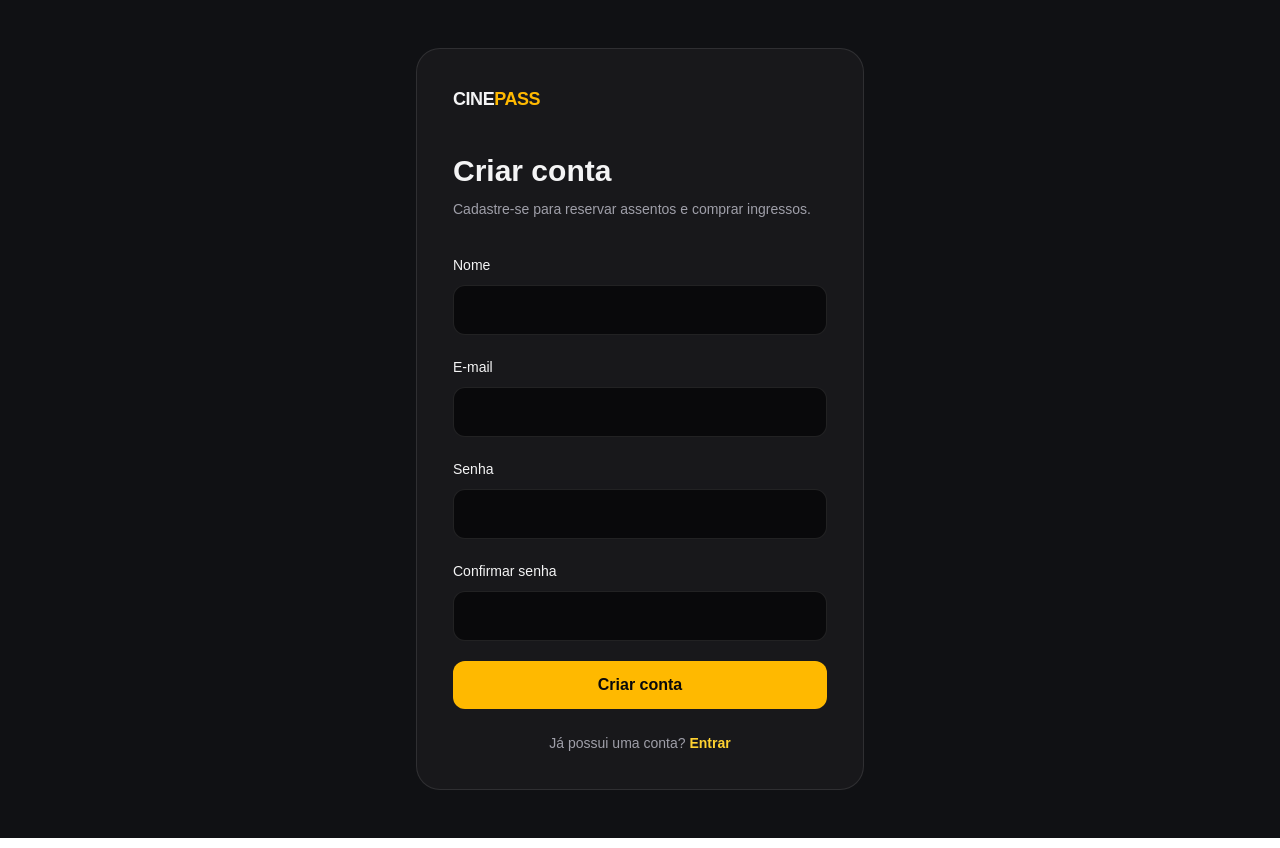
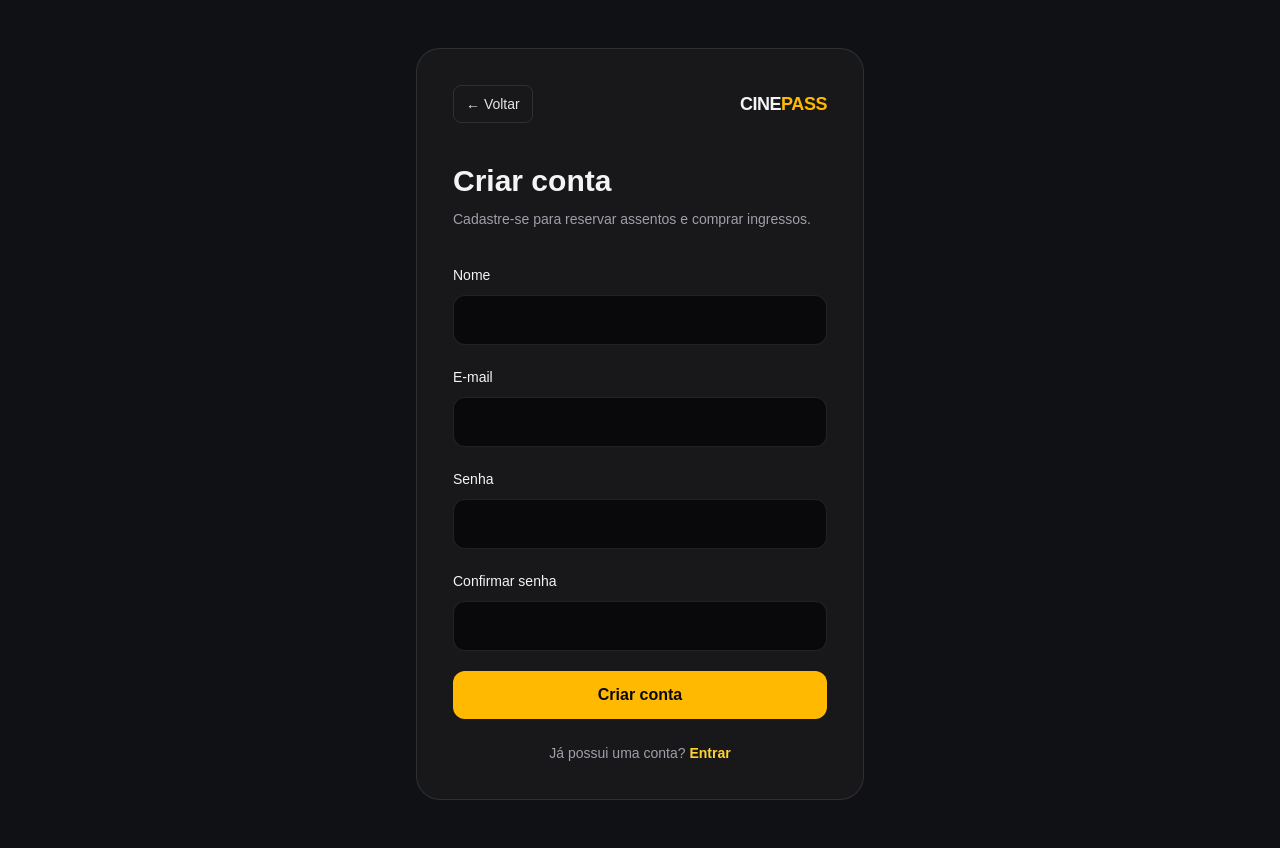
Before and after one commit to Phelipefb/ticket-shop, a Next.js app in the folder apps/web/: page /register in a window 1280 px wide. Built offline with nearby package versions, Linux system fonts and the light colour scheme; no server answers.

Commit message:
feat(web): add back navigation controls

```diff
--- a/apps/web/src/app/checkout/[reservationId]/page.tsx
+++ b/apps/web/src/app/checkout/[reservationId]/page.tsx
@@ -8,6 +8,7 @@ import {
   type PaymentResult,
   type Reservation,
 } from "@/lib/api";
+import { BackButton } from "@/components/back-button";
 
 function formatPrice(price: number) {
   return new Intl.NumberFormat("pt-BR", {
@@ -165,12 +166,16 @@ export default function CheckoutPage() {
   return (
     <main className="flex min-h-screen items-center justify-center bg-[#101114] px-6 py-12 text-zinc-100">
       <section className="w-full max-w-lg rounded-3xl border border-white/10 bg-zinc-900 p-7 sm:p-9">
+        <div className="flex items-center justify-between">
           <Link
             href="/"
             className="text-lg font-black tracking-tight text-zinc-100"
           >
             CINE<span className="text-amber-400">PASS</span>
           </Link>
+
+          <BackButton iconOnly />
+        </div>
 
         <p className="mt-10 text-sm font-bold tracking-[0.18em] text-amber-400">
           PAGAMENTO SIMULADO
--- a/apps/web/src/app/login/page.tsx
+++ b/apps/web/src/app/login/page.tsx
@@ -4,6 +4,7 @@ import Link from "next/link";
 import { useRouter } from "next/navigation";
 import { type FormEvent, useState } from "react";
 import { login } from "@/lib/api";
+import { BackButton } from "@/components/back-button";
 
 export default function LoginPage() {
   const router = useRouter();
@@ -40,12 +41,16 @@ export default function LoginPage() {
   return (
     <main className="flex min-h-screen items-center justify-center bg-[#101114] px-6 text-zinc-100">
       <section className="w-full max-w-md rounded-3xl border border-white/10 bg-zinc-900 p-7 sm:p-9">
+        <div className="flex items-center justify-between">
+          <BackButton />
+
           <Link
             href="/"
             className="text-lg font-black tracking-tight text-zinc-100"
           >
             CINE<span className="text-amber-400">PASS</span>
           </Link>
+        </div>
 
         <h1 className="mt-10 text-3xl font-bold">Entrar</h1>
         <p className="mt-2 text-sm leading-6 text-zinc-400">
--- a/apps/web/src/app/register/page.tsx
+++ b/apps/web/src/app/register/page.tsx
@@ -4,6 +4,7 @@ import Link from "next/link";
 import { useRouter } from "next/navigation";
 import { type FormEvent, useState } from "react";
 import { register } from "@/lib/api";
+import { BackButton } from "@/components/back-button";
 
 export default function RegisterPage() {
   const router = useRouter();
@@ -42,12 +43,16 @@ export default function RegisterPage() {
   return (
     <main className="flex min-h-screen items-center justify-center bg-[#101114] px-6 py-12 text-zinc-100">
       <section className="w-full max-w-md rounded-3xl border border-white/10 bg-zinc-900 p-7 sm:p-9">
+        <div className="flex items-center justify-between">
+          <BackButton />
+
           <Link
             href="/"
             className="text-lg font-black tracking-tight text-zinc-100"
           >
             CINE<span className="text-amber-400">PASS</span>
           </Link>
+        </div>
 
         <h1 className="mt-10 text-3xl font-bold">Criar conta</h1>
         <p className="mt-2 text-sm leading-6 text-zinc-400">
--- a/apps/web/src/app/tickets/share/[shareToken]/page.tsx
+++ b/apps/web/src/app/tickets/share/[shareToken]/page.tsx
@@ -1,6 +1,7 @@
 import Link from "next/link";
 import { notFound } from "next/navigation";
 import { getSharedTicket } from "@/lib/api";
+import { BackButton } from "@/components/back-button";
 
 function formatDate(date: string) {
   return new Intl.DateTimeFormat("pt-BR", {
@@ -32,9 +33,13 @@ export default async function SharedTicketPage({
     <main className="flex min-h-screen items-center justify-center bg-[#101114] px-6 py-12 text-zinc-100">
       <section className="w-full max-w-lg overflow-hidden rounded-3xl border border-white/10 bg-zinc-900">
         <div className="border-b border-white/10 p-7">
-          <Link href="/" className="text-lg font-black tracking-tight">
-            CINE<span className="text-amber-400">PASS</span>
-          </Link>
+          <div className="flex items-center justify-between">
+            <BackButton />
+
+            <Link href="/" className="text-lg font-black tracking-tight">
+              CINE<span className="text-amber-400">PASS</span>
+            </Link>
+          </div>
 
           <p className="mt-8 text-xs font-bold tracking-[0.18em] text-amber-400">
             INGRESSO COMPARTILHADO
--- /dev/null
+++ b/apps/web/src/components/back-button.tsx
@@ -0,0 +1,40 @@
+"use client";
+
+import { useRouter } from "next/navigation";
+
+type BackButtonProps = {
+  fallbackHref?: string;
+  iconOnly?: boolean;
+};
+
+export function BackButton({
+  fallbackHref = "/",
+  iconOnly = false,
+}: BackButtonProps) {
+  const router = useRouter();
+
+  function handleBack() {
+    if (window.history.length > 1) {
+      router.back();
+      return;
+    }
+
+    router.push(fallbackHref);
+  }
+
+  return (
+    <button
+      type="button"
+      onClick={handleBack}
+      aria-label={iconOnly ? "Fechar" : "Voltar para a tela anterior"}
+      title={iconOnly ? "Fechar" : "Voltar"}
+      className={
+        iconOnly
+          ? "flex size-10 items-center justify-center rounded-full border border-white/10 text-2xl leading-none text-zinc-300 transition hover:border-amber-400 hover:text-amber-300"
+          : "rounded-lg border border-white/10 px-3 py-2 text-sm font-medium text-zinc-200 transition hover:border-amber-400 hover:text-amber-300"
+      }
+    >
+      {iconOnly ? "×" : "← Voltar"}
+    </button>
+  );
+}
--- a/apps/web/src/components/header.tsx
+++ b/apps/web/src/components/header.tsx
@@ -1,12 +1,14 @@
 "use client";
 
 import Link from "next/link";
-import { useRouter } from "next/navigation";
+import { usePathname, useRouter } from "next/navigation";
 import { useEffect, useState } from "react";
 import type { AuthUser } from "@/lib/api";
+import { BackButton } from "@/components/back-button";
 
 export function Header() {
   const router = useRouter();
+  const pathname = usePathname();
   const [user, setUser] = useState<AuthUser | null>(null);
 
   useEffect(() => {
@@ -40,6 +42,8 @@ export function Header() {
         <Link href="/" className="text-lg font-black tracking-tight">
           CINE<span className="text-amber-400">PASS</span>
         </Link>
+        <div className="flex items-center gap-3">
+          {pathname !== "/" ? <BackButton /> : null}
 
           {user ? (
             <div className="flex items-center gap-4">
@@ -90,6 +94,7 @@ export function Header() {
             </Link>
           )}
         </div>
+      </div>
     </header>
   );
 }
```
Lines whose indentation alone changed are shown as unchanged.
